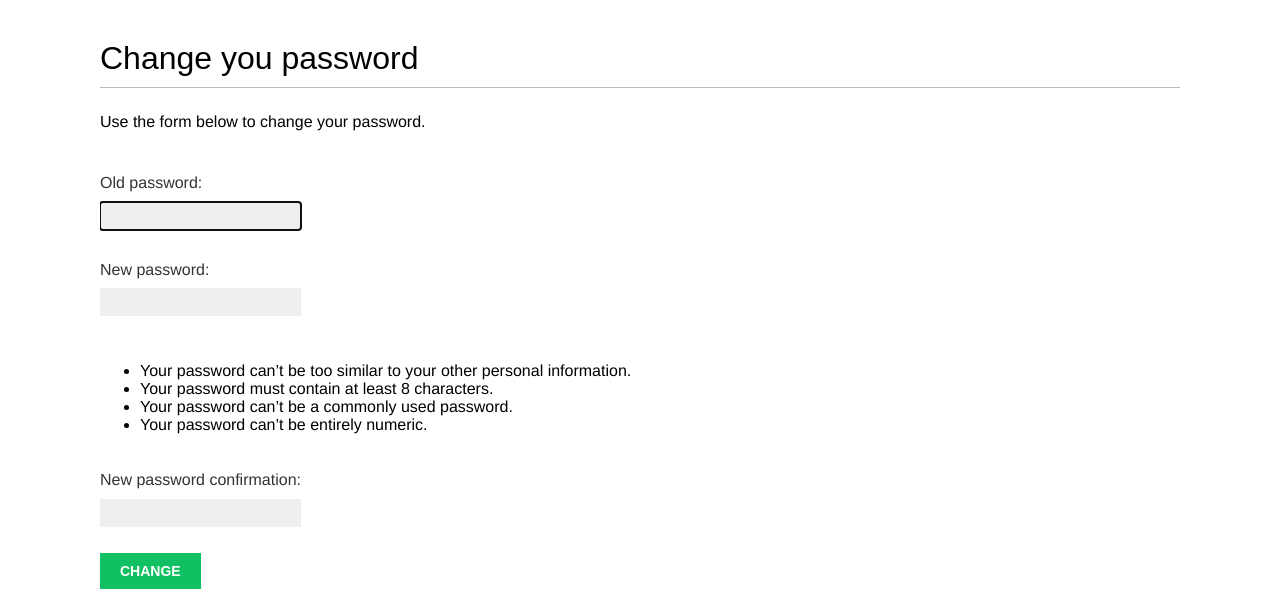
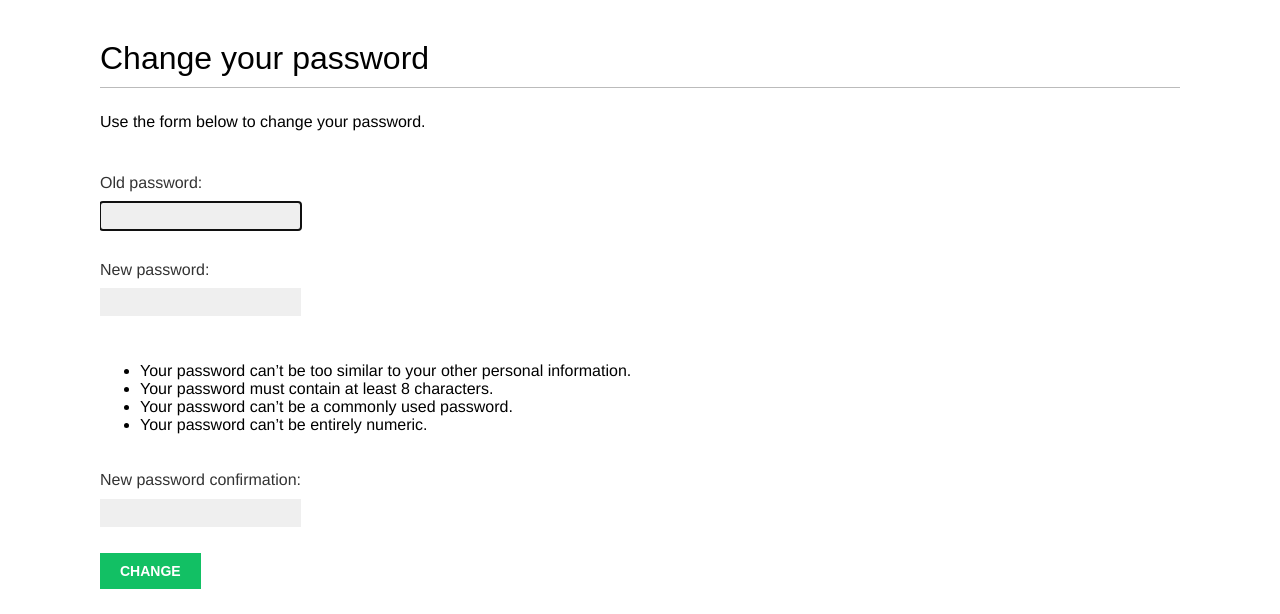
Before and after one commit to PacktPublishing/Django-2-by-Example, a Django app: page /account/password_change/ in a window 1280 px wide. Shown: the part 48-662 px from the top of the page. Run offline with Django 3.2, Linux system fonts and the light colour scheme; the visitor is signed in with stand-in values (Sample User, id 1); some web fonts are replaced.

Commit message:
Fix typo.

```diff
--- a/Chapter04/bookmarks/account/templates/registration/password_change_form.html
+++ b/Chapter04/bookmarks/account/templates/registration/password_change_form.html
@@ -1,9 +1,9 @@
 {% extends "base.html" %}
 
-{% block title %}Change you password{% endblock %}
+{% block title %}Change your password{% endblock %}
 
 {% block content %}
-  <h1>Change you password</h1>
+  <h1>Change your password</h1>
   <p>Use the form below to change your password.</p>
   <form action="." method="post">
     {{ form.as_p }}
--- a/Chapter05/bookmarks/account/templates/registration/password_change_form.html
+++ b/Chapter05/bookmarks/account/templates/registration/password_change_form.html
@@ -1,9 +1,9 @@
 {% extends "base.html" %}
 
-{% block title %}Change you password{% endblock %}
+{% block title %}Change your password{% endblock %}
 
 {% block content %}
-  <h1>Change you password</h1>
+  <h1>Change your password</h1>
   <p>Use the form below to change your password.</p>
   <form action="." method="post">
     {{ form.as_p }}
--- a/Chapter06/bookmarks/account/templates/registration/password_change_form.html
+++ b/Chapter06/bookmarks/account/templates/registration/password_change_form.html
@@ -1,9 +1,9 @@
 {% extends "base.html" %}
 
-{% block title %}Change you password{% endblock %}
+{% block title %}Change your password{% endblock %}
 
 {% block content %}
-  <h1>Change you password</h1>
+  <h1>Change your password</h1>
   <p>Use the form below to change your password.</p>
   <form action="." method="post">
     {{ form.as_p }}
```
